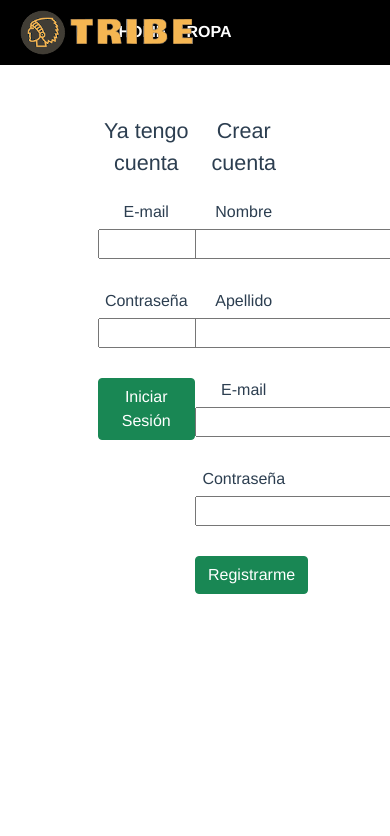
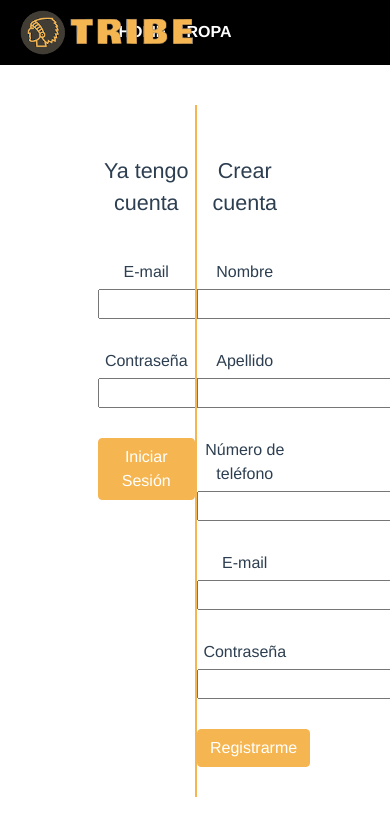
Before and after one commit to DYST0P1A/tribe_front, a Vue app in the folder project/: page /loginregister in a window 390 px wide. Shown: the top 836 px of the page. Built offline with nearby package versions, Linux system fonts and the light colour scheme; some icons are missing.

Commit message:
Added styles and phone number

```diff
--- a/project/src/views/LogInRegister.vue
+++ b/project/src/views/LogInRegister.vue
@@ -1,5 +1,5 @@
 <template>
-<div class="content">
+<div class="forms">
   <div class="form-login">
     <form class="form-horizontal" action='' method="POST">
       <fieldset>
@@ -26,7 +26,7 @@
         <div class="control-group">
           <!-- Button -->
           <div class="controls">
-            <button class="btn btn-success">Iniciar Sesión</button>
+            <button class="btn btn-login">Iniciar Sesión</button>
           </div>
         </div>
       </fieldset>
@@ -54,6 +54,14 @@
           </div>
         </div>
 
+           <div class="control-group">
+          <!-- Phone Number -->
+          <label class="control-label" for="phone">Número de teléfono</label>
+          <div class="controls">
+            <input type="text" id="phone" name="phone" placeholder="" class="input-xlarge">
+          </div>
+        </div>
+
         <div class="control-group">
           <!-- E-mail -->
           <label class="control-label" for="email">E-mail</label>
@@ -73,7 +81,7 @@
         <div class="control-group">
           <!-- Button -->
           <div class="controls">
-            <button class="btn btn-success">Registrarme</button>
+            <button class="btn btn-register">Registrarme</button>
           </div>
         </div>
       </fieldset>
@@ -94,17 +102,19 @@ export default {
 }
 
 .title{
-  margin: 50px 0 20px 0;
+  margin: 50px 0 40px 0;
 }
 
-.content{
+.forms{
   display: inline-block;
   width: 50%;
+  margin-top: 40px;
 }
 
 .form-register{
   float: right;
   width: 50%;
+  border-left: 2px solid #f5b652;
 }
 
 .form-login{
@@ -112,4 +122,13 @@ export default {
   width: 50%;
 }
 
+.controls .btn-register, .controls .btn-login{
+  background-color: #f5b652;
+  border-color: #f5b652;
+  color: white;
+}
+
+.controls .btn-register:hover, .controls .btn-login:hover{
+  color: black;
+}
 </style>
```
